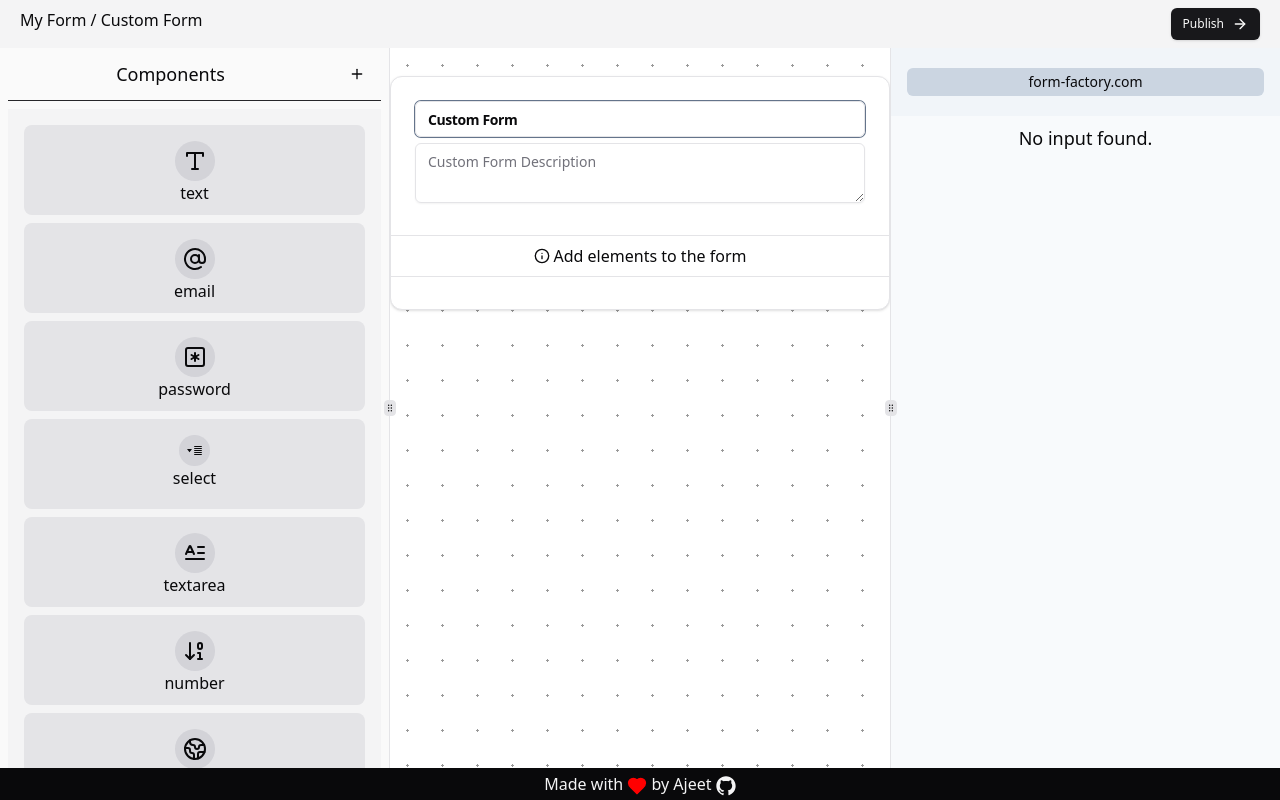
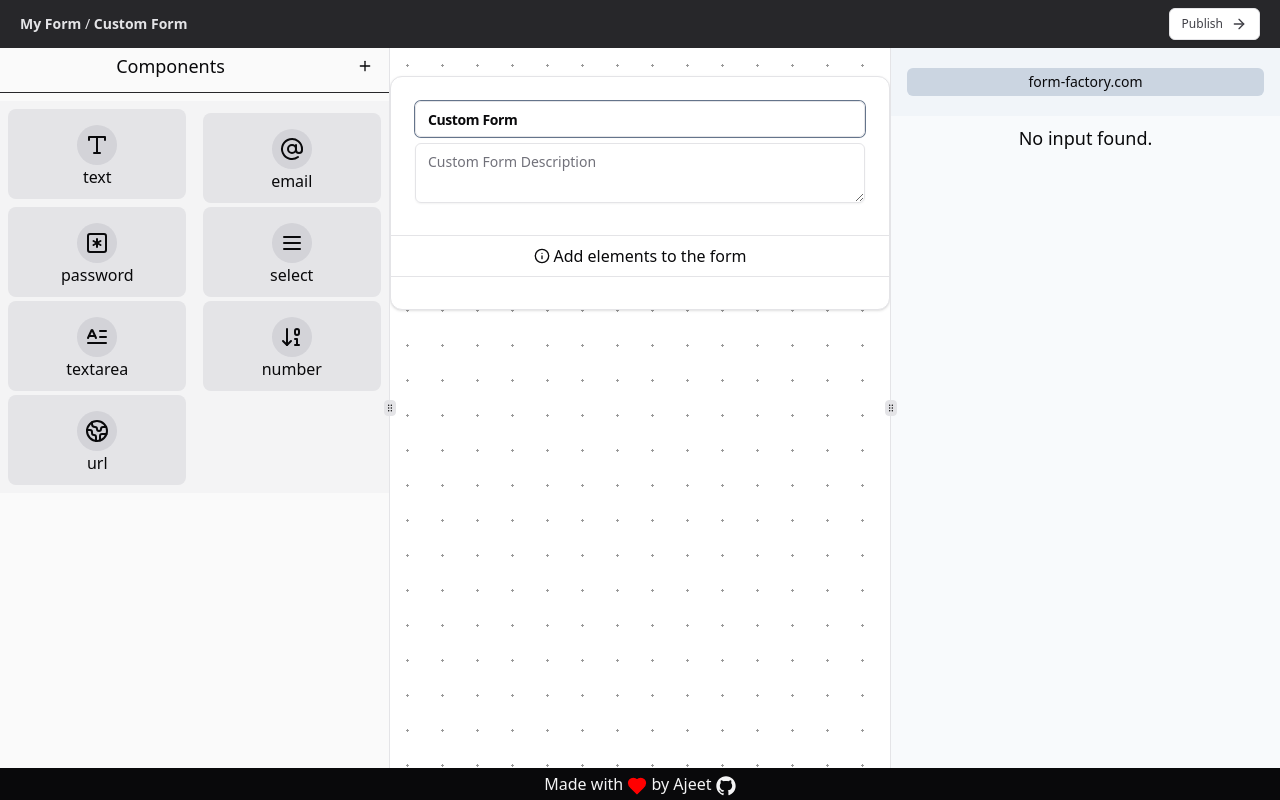
Before and after one commit to thetsajeet/form-factory, a Next.js app: page / in a window 1280 px wide. Built offline with nearby package versions, Linux system fonts and the light colour scheme.

Commit message:
style: header

```diff
--- a/src/components/form-factory-ui/FFHeader.tsx
+++ b/src/components/form-factory-ui/FFHeader.tsx
@@ -8,10 +8,13 @@ export default function FFHeader() {
   const { formTitle } = useStore();
 
   return (
-    <div className="w-full py-2 px-5 flex bg-zinc-100 align-center justify-between">
+    <div className="w-full py-2 px-5 text-sm flex text-zinc-200 bg-zinc-800 items-center justify-between">
       {/* form header */}
-      <span>My Form / {formTitle}</span>
-      <Button size="sm">
+      <span>
+        <span className="font-semibold">My Form</span> /{" "}
+        <span className="font-bold text-md">{formTitle}</span>
+      </span>
+      <Button size="sm" variant="outline" className="text-zinc-700">
         Publish <ArrowRight />
       </Button>
     </div>
--- a/src/components/form-factory-ui/FFMain.tsx
+++ b/src/components/form-factory-ui/FFMain.tsx
@@ -14,7 +14,7 @@ import FFDirectory from "./FormEditor/FFDirectory";
 export default function FFMain() {
   const currentFormElement = useStore((state) => state.currentFormElement);
   return (
-    <ResizablePanelGroup className="flex flex-1" direction="horizontal">
+    <ResizablePanelGroup className="flex flex-1 p-0" direction="horizontal">
       <ResizablePanel className="bg-zinc-50 min-w-[250px]">
         {currentFormElement ? <EditFormElement /> : <FFDirectory />}
       </ResizablePanel>
@@ -25,7 +25,7 @@ export default function FFMain() {
         </div>
       </ResizablePanel>
       <ResizableHandle withHandle />
-      <ResizablePanel className="bg-slate-50 min-w-[250px] h-full">
+      <ResizablePanel className="bg-slate-50 min-w-[250px] h-full overflow-y-auto">
         <PreviewWindow />
       </ResizablePanel>
     </ResizablePanelGroup>
--- a/src/components/form-factory-ui/FormEditor/ComponentList.tsx
+++ b/src/components/form-factory-ui/FormEditor/ComponentList.tsx
@@ -5,11 +5,11 @@ import {
   AtSign,
   Globe2Icon,
   LetterTextIcon,
+  MenuIcon,
   SquareAsterisk,
   Type,
 } from "lucide-react";
 import Component, { ComponentInteface } from "./Component";
-import { DropdownMenuIcon } from "@radix-ui/react-icons";
 
 export default function ComponentList() {
   const components: ComponentInteface[] = [
@@ -27,7 +27,7 @@ export default function ComponentList() {
     },
     {
       name: "select",
-      icon: <DropdownMenuIcon color="#09090B" />,
+      icon: <MenuIcon color="#09090B" />,
     },
     {
       name: "textarea",
@@ -44,7 +44,7 @@ export default function ComponentList() {
   ];
 
   return (
-    <div className="grid grid-cols-1 @sm:grid-cols-2 content-start justify-items-center gap-y-2 bg-zinc-100 py-4 h-full overflow-y-auto">
+    <div className="py-2 space-y-1 grid grid-cols-1 @sm:grid-cols-2 content-start justify-items-center bg-zinc-100 ">
       {components.map((comp: ComponentInteface, index: number) => (
         <Component key={index} name={comp.name} icon={comp.icon} />
       ))}
--- a/src/components/form-factory-ui/FormEditor/FFDirectory.tsx
+++ b/src/components/form-factory-ui/FormEditor/FFDirectory.tsx
@@ -10,7 +10,7 @@ export default function FFDirectory() {
   const addFormElement = useStore((state) => state.addFormElement);
 
   return (
-    <div className="w-full h-full p-2 @container">
+    <div className="w-full h-full overflow-y-auto @container">
       <div className="flex items-center">
         <span className="text-lg font-medium flex-1 text-center">
           Components
```
